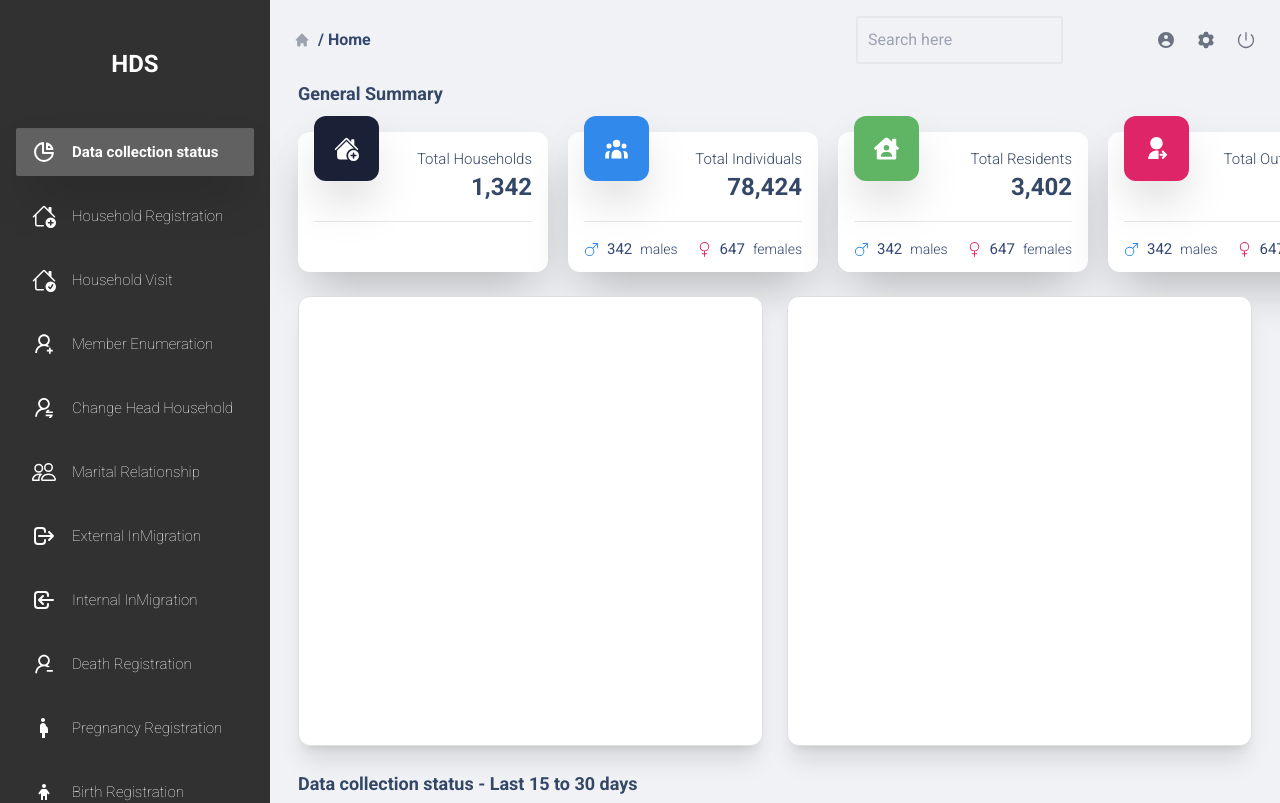
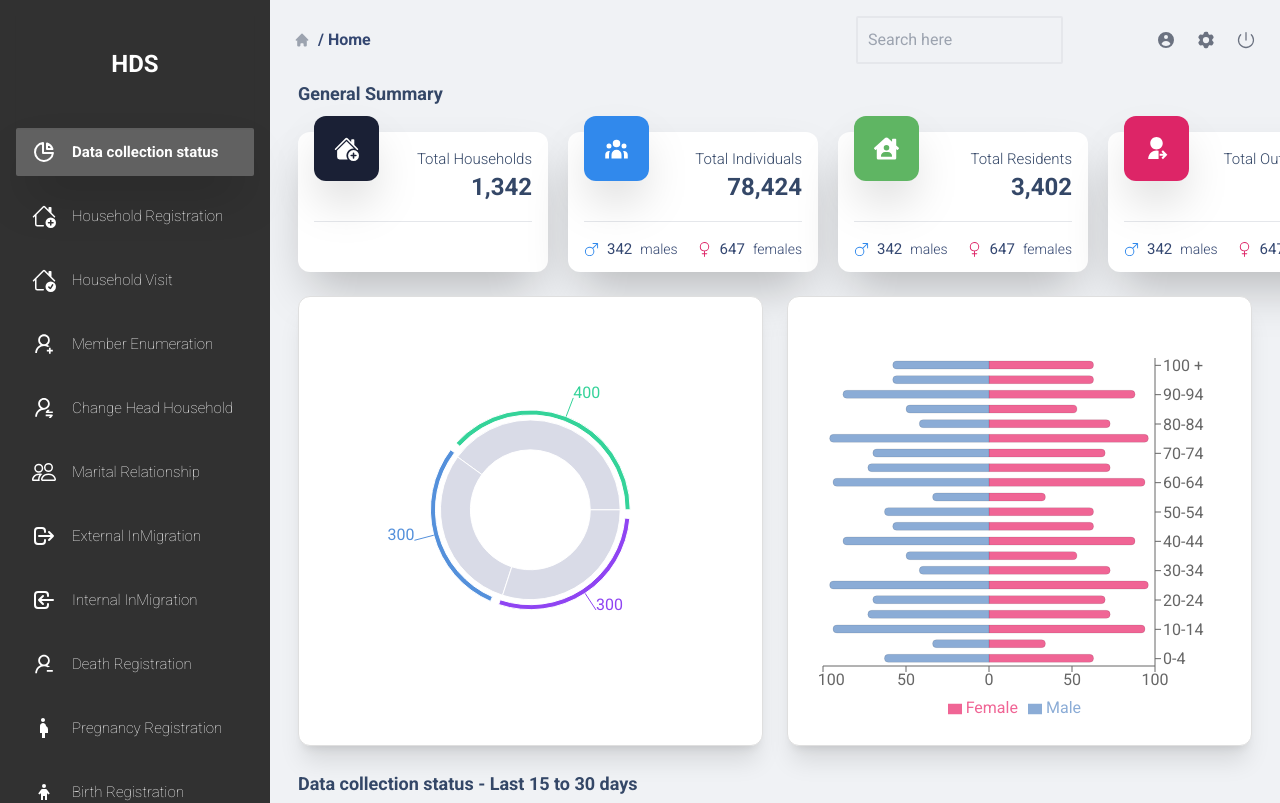
Before and after one commit to Edmilson-Filimone/hds-dashboard, a React (Vite) app: page / in a window 1280 px wide. Shown: the top 803 px of the page. Built offline with nearby package versions, Linux system fonts and the light colour scheme.

Commit message:
Setup Pyramid Chart

```diff
--- a/public/mockData.js
+++ b/public/mockData.js
@@ -601,6 +601,7 @@ export const data = [
   },
 ];
 
+
 export const dataB = [{"id":1,"name":"Morgan Charlet","total":32,"synchronized":15,"pending":31,"error":13},
 {"id":2,"name":"Karena Galsworthy","total":22,"synchronized":63,"pending":46,"error":8},
 {"id":3,"name":"Garner Genty","total":4,"synchronized":79,"pending":38,"error":10},
@@ -611,3 +612,153 @@ export const dataB = [{"id":1,"name":"Morgan Charlet","total":32,"synchronized":
 {"id":8,"name":"Reba Watsham","total":26,"synchronized":13,"pending":24,"error":13},
 {"id":9,"name":"Gwenni Havercroft","total":98,"synchronized":90,"pending":38,"error":4},
 {"id":10,"name":"Marcela Emsley","total":87,"synchronized":43,"pending":53,"error":12}]
+
+export const dataD = [
+  {
+    Id: 1,
+    "Male": 63,
+    "Female":-63,
+    Date: "0-4",
+    Status: "Pending",
+  },
+  {
+    Id: 2,
+    "Male": 34,
+    "Female":-34,
+    Date: "5-9",
+    Status: "Synchronized",
+  },
+  {
+    Id: 3,
+    "Male": 94,
+    "Female":-94,
+    Date: "10-14",
+    Status: "Pending",
+  },
+  {
+    Id: 4,
+    "Male": 73,
+    "Female":-73,
+    Date: "15-19",
+    Status: "Synchronized",
+  },
+  {
+    Id: 5,
+    "Male": 70,
+    "Female":-70,
+    Date: "20-24",
+    Status: "Error",
+  },
+  {
+    Id: 6,
+    "Male": 96,
+    "Female":-96,
+    Date: "25-29",
+    Status: "Synchronized",
+  },
+  {
+    Id: 7,
+    "Male": 42,
+    "Female":-73,
+    Date: "30-34",
+    Status: "Error",
+  },
+  {
+    Id: 8,
+    "Male": 50,
+    "Female":-53,
+    Date: "35-39",
+    Status: "Synchronized",
+  },
+  {
+    Id: 9,
+    "Male": 88,
+    "Female":-88,
+    Date: "40-44",
+    Status: "Synchronized",
+  },
+  {
+    Id: 10,
+    "Male": 58,
+    "Female":-63,
+    Date: "45-49",
+    Status: "Pending",
+  },
+  {
+    Id: 11,
+    "Male": 63,
+    "Female":-63,
+    Date: "50-54",
+    Status: "Pending",
+  },
+  {
+    Id: 12,
+    "Male": 34,
+    "Female":-34,
+    Date: "55-59",
+    Status: "Synchronized",
+  },
+  {
+    Id: 13,
+    "Male": 94,
+    "Female":-94,
+    Date: "60-64",
+    Status: "Pending",
+  },
+  {
+    Id: 14,
+    "Male": 73,
+    "Female":-73,
+    Date: "65-69",
+    Status: "Synchronized",
+  },
+  {
+    Id: 15,
+    "Male": 70,
+    "Female":-70,
+    Date: "70-74",
+    Status: "Error",
+  },
+  {
+    Id: 16,
+    "Male": 96,
+    "Female":-96,
+    Date: "75-79",
+    Status: "Synchronized",
+  },
+  {
+    Id: 17,
+    "Male": 42,
+    "Female":-73,
+    Date: "80-84",
+    Status: "Error",
+  },
+  {
+    Id: 18,
+    "Male": 50,
+    "Female":-53,
+    Date: "85-89",
+    Status: "Synchronized",
+  },
+  {
+    Id: 19,
+    "Male": 88,
+    "Female":-88,
+    Date: "90-94",
+    Status: "Synchronized",
+  },
+  {
+    Id: 20,
+    "Male": 58,
+    "Female":-63,
+    Date: "95-99",
+    Status: "Pending",
+  },
+  {
+    Id: 21,
+    "Male": 58,
+    "Female":-63,
+    Date: "100 +",
+    Status: "Pending",
+  }
+]
--- a/src/components/ChartContainer.jsx
+++ b/src/components/ChartContainer.jsx
@@ -6,7 +6,7 @@ function ChartContainer({chart, type, controls}) {
     const[category, setCategory] = useState('total')
   return (
     <>
-        <section className="w-full h-[450px] border border-outline bg-white flex flex-col justify-between px-2 pt-14 rounded-xl shadow-xl">
+        <section className="w-full h-[450px] border border-outline bg-white flex flex-col justify-between items-center px-2 pt-14 rounded-xl shadow-xl">
             {chart}
             {controls &&
             (<ul className={`Buttons mx-auto text-[12px] relative flex flex-nowrap w-fit `}>
--- /dev/null
+++ b/src/components/ChartPyramid.jsx
@@ -0,0 +1,18 @@
+import { Bar, BarChart, Legend, ResponsiveContainer, Tooltip, XAxis, YAxis } from "recharts"
+import { dataD } from "../../public/mockData"
+
+function ChartPyramid() {
+  return (
+    <ResponsiveContainer width={"90%"} height={"95%"}>
+          <BarChart width={400} height={450} data={dataD} barGap={0} layout="vertical" stackOffset="sign">
+            <XAxis type="number" reversed tickFormatter={(value)=>{return value < 0 ? -value : value}}/>
+            <YAxis dataKey="Date" type="category" reversed={true} orientation="right" angle={0}/>
+            <Tooltip formatter={(value) => {return value < 0 ? -value : value}}/>
+            <Legend/>
+            <Bar  dataKey="Female" strokeWidth={0.1} stroke="black" barSize={8} radius={[0, 10, 10, 0]} stackId='stack' fill="#f06595"/>
+            <Bar  dataKey="Male" strokeWidth={0.1} stroke="black" barSize={8} radius={[0, 10, 10, 0]} stackId='stack' fill="#8bacd6"/>
+          </BarChart>
+    </ResponsiveContainer>)
+    }
+
+export default ChartPyramid
--- a/src/pages/Home.jsx
+++ b/src/pages/Home.jsx
@@ -14,6 +14,7 @@ import { Table } from "../components/Table"
 import { dataB } from "../../public/mockData"
 import ChartPie from "../components/ChartPie"
 import CardMain from "../components/CardMain"
+import ChartPyramid from "../components/ChartPyramid"
 
 function Home() {
   //State to control expand card area
@@ -30,8 +31,8 @@ function Home() {
           <CardMain label={'Total Deaths'} value={4270} icon={<RiUserUnfollowFill className="text-[25px] font-thin text- "/>} iconBg={'bg-rose-800'} genderStatus={true}/>
         </section>
         <section className="w-full flex flex-wrap xl:flex-nowrap gap-6 mb-6">
-          <ChartContainer chart={<div className="h-[300px]"></div>} type="pie"/>
-          <ChartContainer chart={<div className="h-[300px]"></div>} type="bar"/>
+          <ChartContainer chart={<ChartPie/>} type="pie"/>
+          <ChartContainer chart={<ChartPyramid />} type="bar" />
         </section>
       </div>
       <div className="block-2">
```
